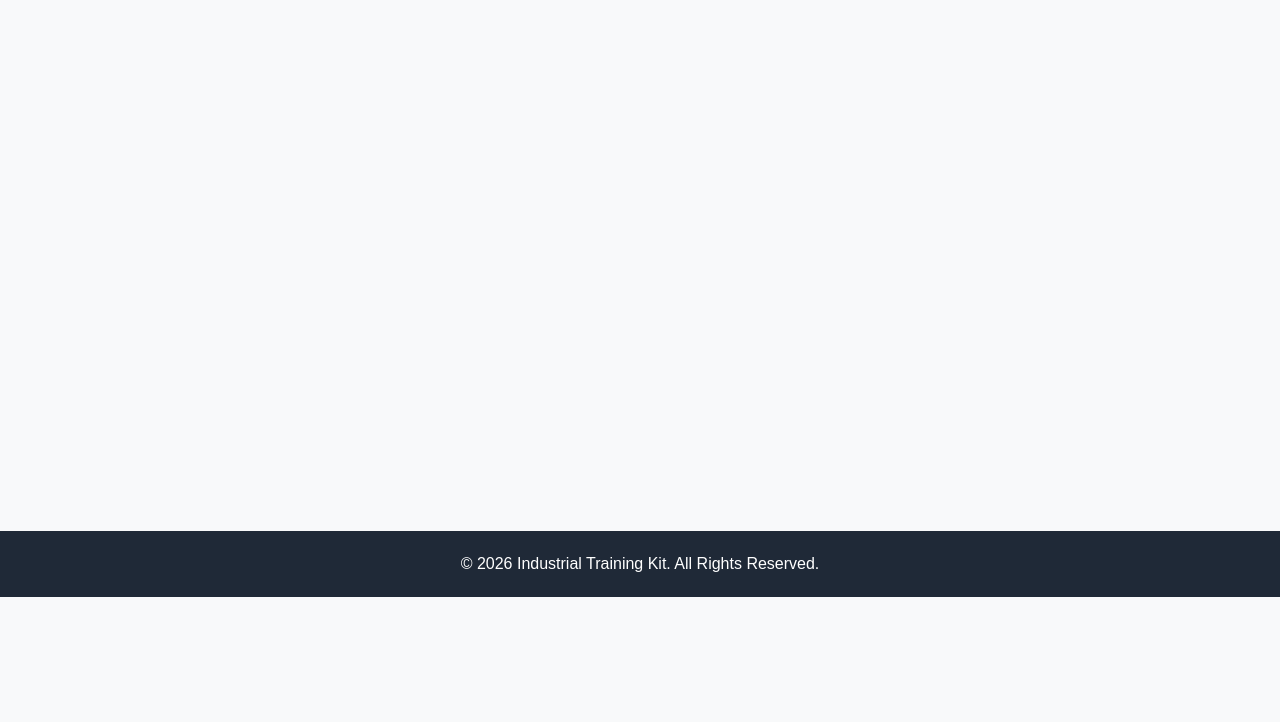
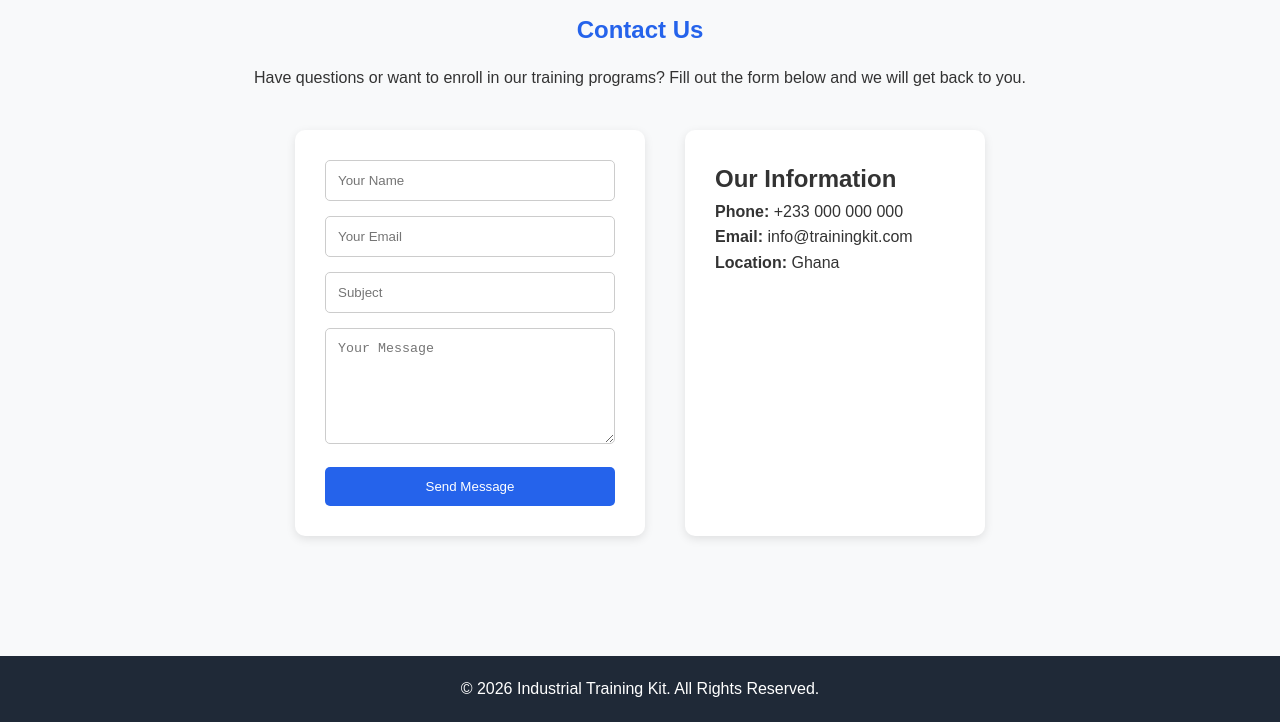
Before and after one commit to Cedric-Raichand/Decode_Labs-Full-Stack-Project-1, a plain HTML site: page contact.html in a window 1280 px wide. Shown: the part 187-909 px from the top of the page. Before the commit the page ends 800 px from the top, so only its background shows below. Drawn offline with Linux system fonts and the light colour scheme.

Commit message:
feat: create contact page with form validation

```diff
--- a/contact.html
+++ b/contact.html
@@ -25,9 +25,40 @@
     </nav>
 </header>
 
-    <main>
-        <h1>Contact Page</h1>
-    </main>
+   <main>
+    <section class="contact">
+        <h1>Contact Us</h1>
+        <p>
+            Have questions or want to enroll in our training programs?
+            Fill out the form below and we will get back to you.
+        </p>
+
+        <div class="contact-container">
+
+            <form id="contactForm">
+
+                <input type="text" id="name" placeholder="Your Name" required>
+
+                <input type="email" id="email" placeholder="Your Email" required>
+
+                <input type="text" id="subject" placeholder="Subject" required>
+
+                <textarea id="message" placeholder="Your Message" rows="6" required></textarea>
+
+                <button type="submit">Send Message</button>
+
+            </form>
+
+            <div class="contact-info">
+                <h2>Our Information</h2>
+                <p><strong>Phone:</strong> +233 000 000 000</p>
+                <p><strong>Email:</strong> info@trainingkit.com</p>
+                <p><strong>Location:</strong> Ghana</p>
+            </div>
+
+        </div>
+    </section>
+</main>
 
     <footer>
     <p>&copy; 2026 Industrial Training Kit. All Rights Reserved.</p>
--- a/css/responsive.css
+++ b/css/responsive.css
@@ -27,5 +27,9 @@
     }
     .service-card {
     width: 100%;
+    }
+    form,
+   .contact-info {
+    width: 100%;
+   }
 }
-}
--- a/css/style.css
+++ b/css/style.css
@@ -215,3 +215,62 @@ footer {
 .service-card span {
     font-weight: bold;
 }
+/* Contact Page */
+
+.contact {
+    padding: 70px 20px;
+    text-align: center;
+}
+
+.contact h1 {
+    color: #2563eb;
+    margin-bottom: 15px;
+}
+
+.contact-container {
+    display: flex;
+    justify-content: center;
+    gap: 40px;
+    flex-wrap: wrap;
+    margin-top: 40px;
+}
+
+form {
+    background: white;
+    padding: 30px;
+    border-radius: 10px;
+    width: 350px;
+    box-shadow: 0 3px 10px rgba(0,0,0,.1);
+}
+
+form input,
+form textarea {
+    width: 100%;
+    padding: 12px;
+    margin-bottom: 15px;
+    border: 1px solid #ccc;
+    border-radius: 5px;
+}
+
+form button {
+    width: 100%;
+    padding: 12px;
+    background: #2563eb;
+    color: white;
+    border: none;
+    cursor: pointer;
+    border-radius: 5px;
+}
+
+form button:hover {
+    background: #1e40af;
+}
+
+.contact-info {
+    background: white;
+    padding: 30px;
+    border-radius: 10px;
+    width: 300px;
+    box-shadow: 0 3px 10px rgba(0,0,0,.1);
+    text-align: left;
+}
--- a/js/script.js
+++ b/js/script.js
@@ -0,0 +1,15 @@
+document.getElementById("contactForm").addEventListener("submit", function(e) {
+    e.preventDefault();
+
+    let name = document.getElementById("name").value;
+    let email = document.getElementById("email").value;
+    let subject = document.getElementById("subject").value;
+    let message = document.getElementById("message").value;
+
+    if (name === "" || email === "" || subject === "" || message === "") {
+        alert("Please fill in all fields");
+    } else {
+        alert("Message sent successfully!");
+        this.reset();
+    }
+});
```
